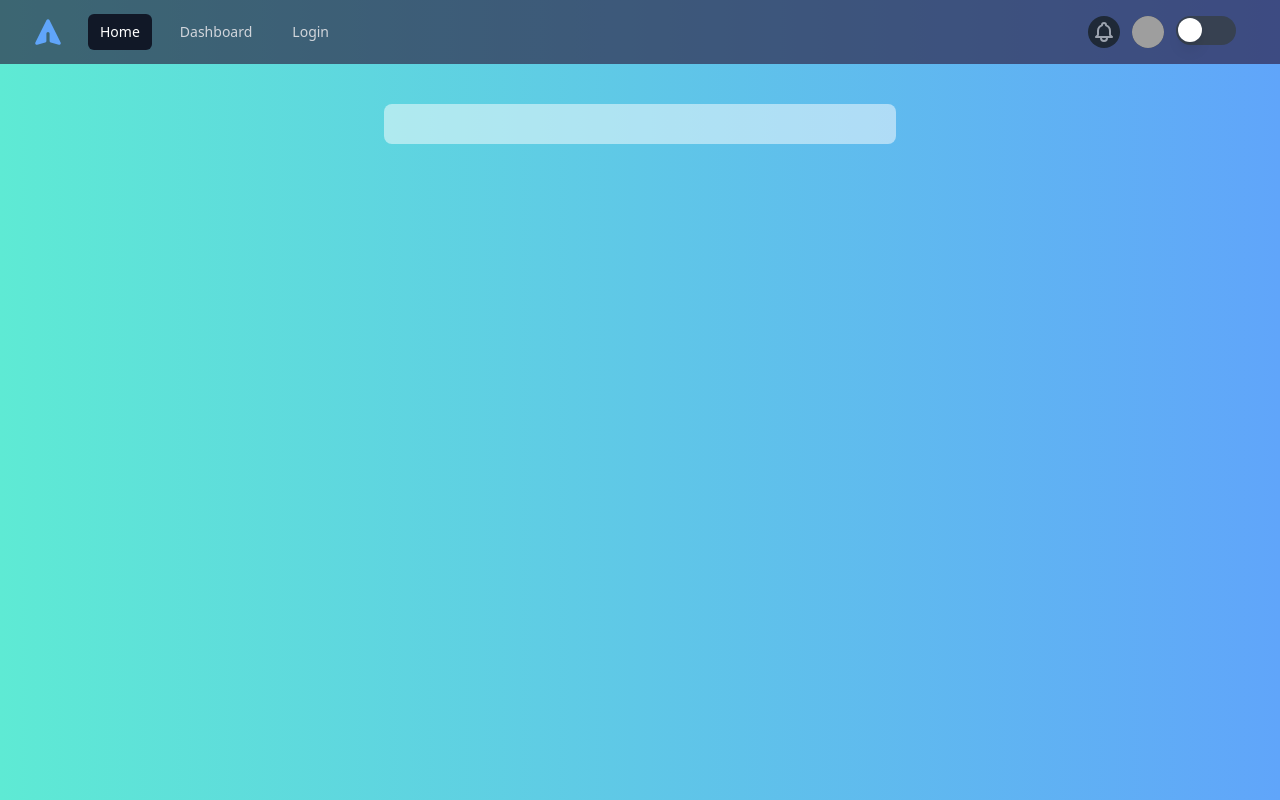
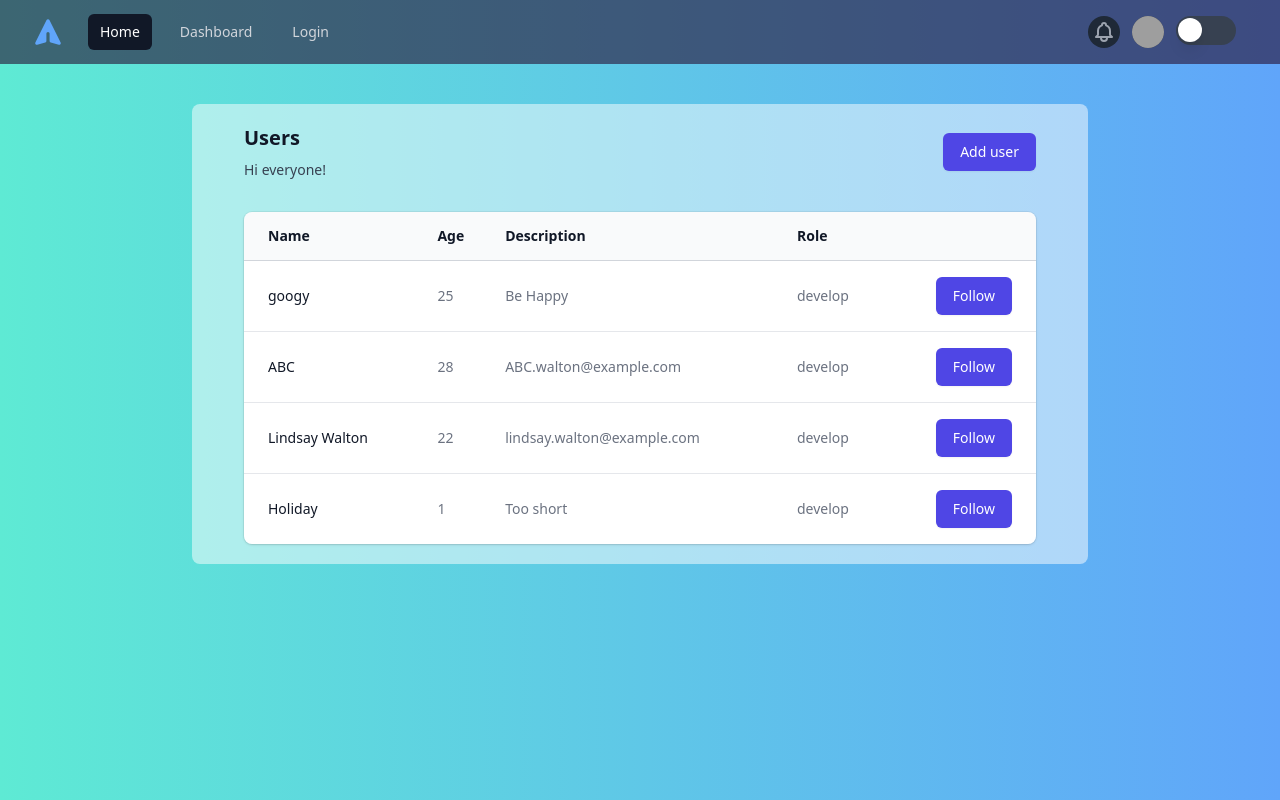
Before and after one commit to goo-gy/letters-react, a React (Create React App) app: page /dashboard in a window 1280 px wide. Built offline with nearby package versions, Linux system fonts and the light colour scheme; grey boxes are pictures that could not be loaded.

Commit message:
User Table 생성
- UserTable 컴포넌트의 users state에 map으로 UserRow 컴포넌트 생성
- user와 handleChangeFollow를 UserRow로 넘겨줌

 #11

```diff
--- /dev/null
+++ b/src/page/Dashboard/Component/UserRow.jsx
@@ -0,0 +1,36 @@
+import React from 'react';
+
+const UserRow = ({ user, handleChangeFollow }) => {
+  console.log(user.id);
+  return (
+    <tr>
+      <td className="whitespace-nowrap py-4 pl-4 pr-3 text-sm font-medium text-gray-900 sm:pl-6">
+        {user.name}
+      </td>
+      <td className="hidden whitespace-nowrap px-3 py-4 text-sm text-gray-500 sm:table-cell">
+        {user.age}
+      </td>
+      <td className="hidden whitespace-nowrap px-3 py-4 text-sm text-gray-500 lg:table-cell">
+        {user.description}
+      </td>
+      <td className="whitespace-nowrap px-3 py-4 text-sm text-gray-500">
+        {user.role}
+      </td>
+      <td className="whitespace-nowrap py-4 pl-3 pr-4 text-right text-sm font-medium sm:pr-6">
+        <button
+          type="button"
+          className={`inline-flex items-center justify-center rounded-md border border-transparent px-4 py-2 text-sm font-medium text-white shadow-sm ${
+            user.following
+              ? 'bg-green-500 hover:bg-green-600'
+              : 'bg-indigo-600 hover:bg-indigo-700'
+          }  sm:w-auto`}
+          onClick={() => handleChangeFollow(user.id)}
+        >
+          {user.following ? 'UnFollow' : 'Follow'}
+        </button>
+      </td>
+    </tr>
+  );
+};
+
+export default UserRow;
--- /dev/null
+++ b/src/page/Dashboard/Component/UserTable.jsx
@@ -0,0 +1,124 @@
+import React, { useState } from 'react';
+import UserRow from './UserRow';
+
+const UserTable = () => {
+  const [users, setUsers] = useState([
+    {
+      id: 0,
+      name: 'googy',
+      age: 25,
+      description: 'Be Happy',
+      role: 'develop',
+      following: false,
+    },
+    {
+      id: 1,
+      name: 'ABC',
+      age: 28,
+      description: 'ABC.walton@example.com',
+      role: 'develop',
+      following: false,
+    },
+    {
+      id: 2,
+      name: 'Lindsay Walton',
+      age: 22,
+      description: 'lindsay.walton@example.com',
+      role: 'develop',
+      following: false,
+    },
+    {
+      id: 3,
+      name: 'Holiday',
+      age: 1,
+      description: 'Too short',
+      role: 'develop',
+      following: false,
+    },
+  ]);
+  const handleChangeFollow = (id) => {
+    setUsers((users) =>
+      users.map((user) =>
+        user.id === id ? { ...user, following: !user.following } : user
+      )
+    );
+  };
+
+  const handleCreateRandomUser = () => {
+    const user = {
+      id: users.length,
+      name: 'random',
+      age: 0,
+      description: '"random@random.com"',
+      role: 'rand',
+      following: false,
+    };
+    setUsers((users) => users.concat(user));
+  };
+
+  return (
+    <div className="px-4 sm:px-6 lg:px-8">
+      <div className="sm:flex sm:items-center">
+        <div className="sm:flex-auto">
+          <h1 className="text-xl font-semibold text-gray-900">Users</h1>
+          <p className="mt-2 text-sm text-gray-700">Hi everyone!</p>
+        </div>
+        <div className="mt-4 sm:mt-0 sm:ml-16 sm:flex-none">
+          <button
+            type="button"
+            className="inline-flex items-center justify-center rounded-md border border-transparent bg-indigo-600 px-4 py-2 text-sm font-medium text-white shadow-sm hover:bg-indigo-700 focus:outline-none focus:ring-2 focus:ring-indigo-500 focus:ring-offset-2 sm:w-auto"
+            onClick={handleCreateRandomUser}
+          >
+            Add user
+          </button>
+        </div>
+      </div>
+      <div className="-mx-4 mt-8 overflow-hidden shadow ring-1 ring-black ring-opacity-5 sm:-mx-6 md:mx-0 md:rounded-lg">
+        <table className="min-w-full divide-y divide-gray-300">
+          <thead className="bg-gray-50">
+            <tr>
+              <th
+                scope="col"
+                className="py-3.5 pl-4 pr-3 text-left text-sm font-semibold text-gray-900 sm:pl-6"
+              >
+                Name
+              </th>
+              <th
+                scope="col"
+                className="hidden px-3 py-3.5 text-left text-sm font-semibold text-gray-900 sm:table-cell"
+              >
+                Age
+              </th>
+              <th
+                scope="col"
+                className="hidden px-3 py-3.5 text-left text-sm font-semibold text-gray-900 lg:table-cell"
+              >
+                Description
+              </th>
+              <th
+                scope="col"
+                className="px-3 py-3.5 text-left text-sm font-semibold text-gray-900"
+              >
+                Role
+              </th>
+              <th scope="col" className="relative py-3.5 pl-3 pr-4 sm:pr-6">
+                <span className="sr-only">Follow</span>
+              </th>
+            </tr>
+          </thead>
+          <tbody className="divide-y divide-gray-200 bg-white">
+            {users.map((user, index) => (
+              <UserRow
+                key={index}
+                user={user}
+                handleChangeFollow={handleChangeFollow}
+              />
+            ))}
+          </tbody>
+        </table>
+      </div>
+    </div>
+  );
+};
+
+export default UserTable;
--- a/src/page/Dashboard/Dashboard.jsx
+++ b/src/page/Dashboard/Dashboard.jsx
@@ -2,9 +2,14 @@ import React, { useEffect } from 'react';
 
 // local
 import Section from 'shared/Section';
+import UserTable from './Component/UserTable';
 
 const Dashboard = () => {
-  return <Section></Section>;
+  return (
+    <Section>
+      <UserTable />
+    </Section>
+  );
 };
 
 export default Dashboard;
--- a/src/shared/Section.jsx
+++ b/src/shared/Section.jsx
@@ -4,7 +4,7 @@ const Section = ({ className, children }) => {
   return (
     <div
       className={
-        className + ' rounded-lg bg-section w-full max-w-lg my-10 p-5 m-auto'
+        className + ' rounded-lg bg-section w-full max-w-4xl my-10 p-5 m-auto'
       }
     >
       {children}
```
